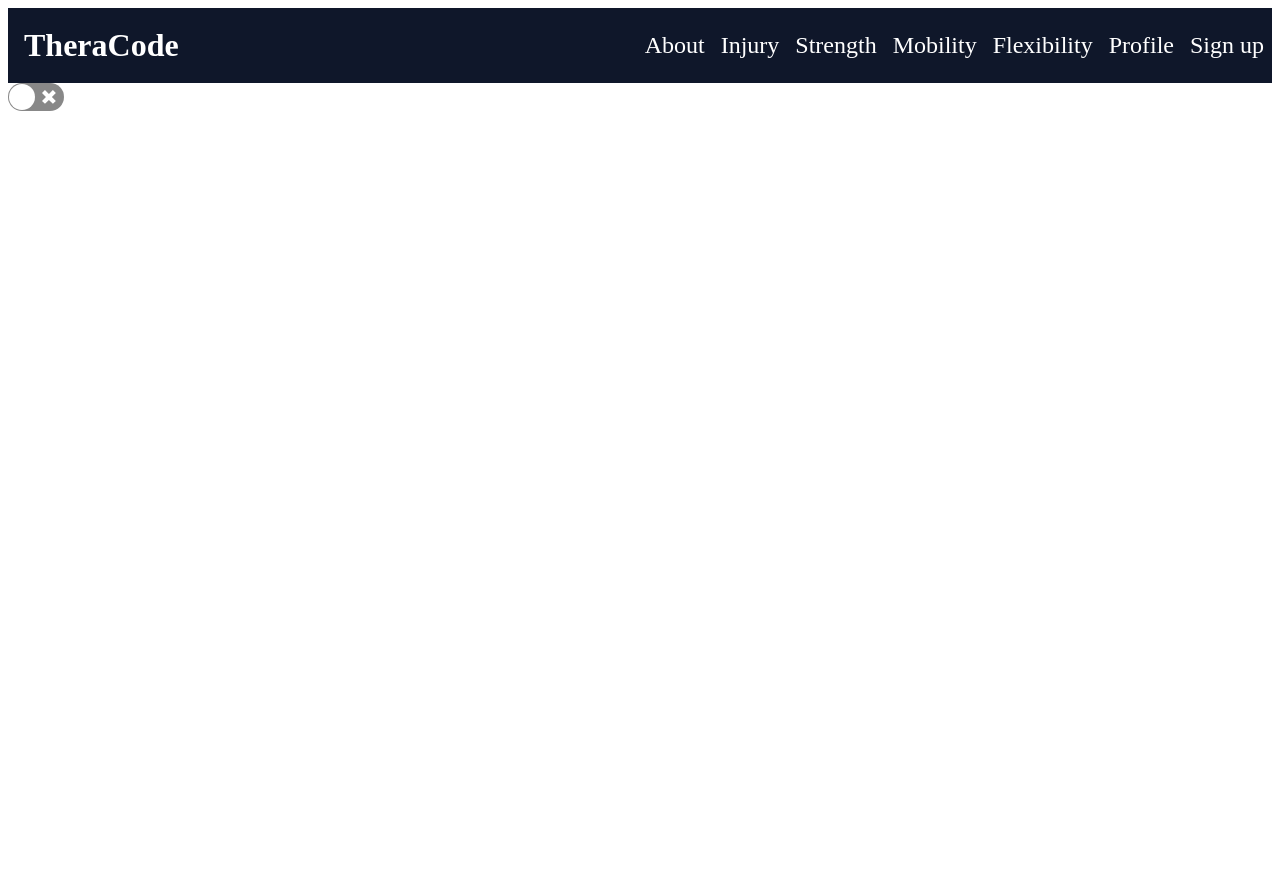
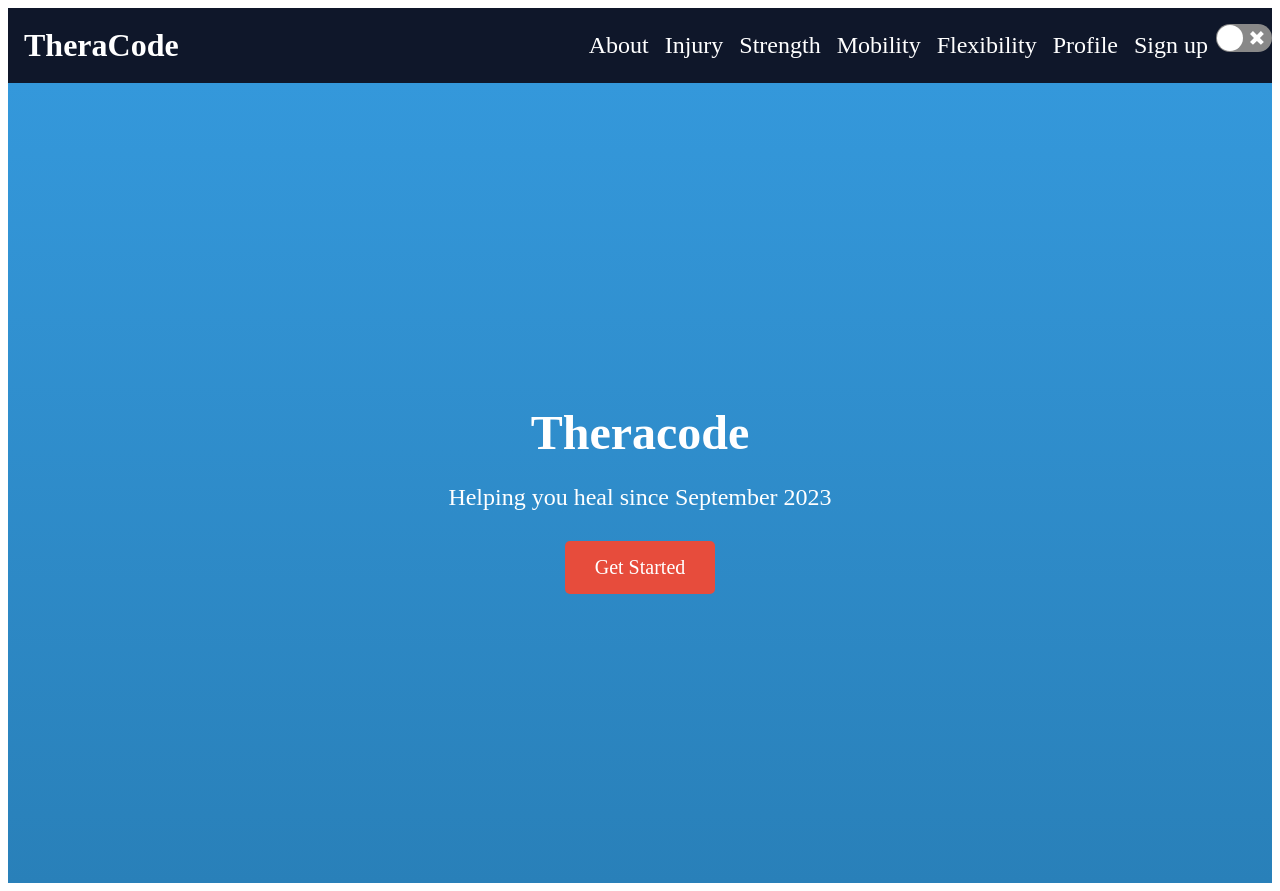
Before and after one commit to iskandervulto/TheraCode, a React (Create React App) app in the folder client/: page / in a window 1280 px wide. Before the commit the page ends 800 px from the top, so only its background shows below. Built offline with nearby package versions, Linux system fonts and the light colour scheme.

Commit message:
One last hail mary

```diff
--- a/client/src/components/App.js
+++ b/client/src/components/App.js
@@ -29,7 +29,6 @@ const toggleTheme = () => {
   <ThemeContext.Provider value={{ theme, toggleTheme }}>
     <div className="App" id={theme}>
     <NavBar />
-    <ReactSwitch onChange={toggleTheme} checked={theme === "dark"}/>
     <Routes>
       <Route path="/" element={<Home />} />
       <Route path="/about" element={<About />} />
--- a/client/src/components/NavBar.js
+++ b/client/src/components/NavBar.js
@@ -1,10 +1,14 @@
-import React, { useState } from 'react';
+import React, { useState, useContext } from 'react';
 import { NavLink, Link } from "react-router-dom"
+import { ThemeContext } from './App';
+import ReactSwitch from 'react-switch';
 import "./NavBar.css"
 
 const NavBar = () => {
 
   const [menuOpen, setMenuOpen] = useState(false)
+
+  const { theme, toggleTheme } = useContext(ThemeContext)
 
   return (
     <nav>
@@ -36,6 +40,9 @@ const NavBar = () => {
         <li>
           <NavLink to="/signup">Sign up</NavLink>
         </li>
+        <li>
+        <ReactSwitch onChange={toggleTheme} checked={theme === "dark"}/>
+        </li>
       </ul>
     </nav>
   )
--- /dev/null
+++ b/client/src/components/ProgressBar.css
@@ -0,0 +1,10 @@
+.progress-bar {
+    width: 100%;
+    height: 20px;
+    background-color: #ccc;
+  }
+
+  .progress-bar-fill {
+    height: 100%;
+    background-color: #007bff;
+  }
--- /dev/null
+++ b/client/src/components/ProgressBar.js
@@ -0,0 +1,14 @@
+import React from 'react';
+import { useSpring, animated } from 'react-spring';
+
+const ProgressBar = ({ progress }) => {
+  const width = useSpring({ width: `${progress}%` });
+
+  return (
+    <div className="progress-bar">
+      <animated.div className="progress-bar-fill" style={width} />
+    </div>
+  );
+};
+
+export default ProgressBar;
--- a/client/src/components/SignUpForm.js
+++ b/client/src/components/SignUpForm.js
@@ -1,12 +1,14 @@
 import React, { useState, useEffect } from 'react';
 import InjuryDropdownOptions from './InjuryDropDownOptions';
 import DropdownOptions from './DropdownOptions';
+import ProgressBar from './ProgressBar';
 
 function SignUpForm() {
   const [formData, setFormData] = useState({
     username: '',
     password: '',
   });
+
 
   const [injuryId, setInjuryId] = useState(0);
   const [strengtheningId, setStrengtheningId] = useState(0);
@@ -106,7 +108,7 @@ function SignUpForm() {
 
 
   return (
-    <div>
+    <div className='All-container'>
       <h2>Sign Up</h2>
       <form onSubmit={handleSubmit}>
         <div>
--- a/client/src/components/pages/About.js
+++ b/client/src/components/pages/About.js
@@ -1,12 +1,20 @@
-import React from 'react'
+import React from 'react';
+import './styles/About.css';
 
 const About = () => {
   return (
-    <>
-    <header>Theracode</header>
+    <div className="about-page">
+      <div className="about-content">
+        <h1>About TheraCode</h1>
+        <p>
+          Theracode was inspired by my dislocating my shoulder Labor Day Weekend 2023. I'm lucky to say that this was the worst injury I'd ever gotten in my life.
+        </p>
+        <p>
+          This is also in loving memory of my late grandfather, Michael Yaldwyn Banks, 1/17/1908 - 9/17/2023. Remeber to always love your loved ones.
+        </p>
+      </div>
+    </div>
+  );
+};
 
-    </>
-  )
-}
-
-export default About
+export default About;
--- a/client/src/components/pages/Home.js
+++ b/client/src/components/pages/Home.js
@@ -1,11 +1,17 @@
-import React from 'react'
+import React from 'react';
+
+import "./styles/Home.css"
 
 const Home = () => {
   return (
-    <div>
+    <div className="landing">
+      <header className="landing-header">
+        <h1 className="landing-title">Theracode</h1>
+        <p className="landing-description">Helping you heal since September 2023</p>
+        <a href="/signup" className="cta-button">Get Started</a>
+      </header>
+    </div>
+  );
+};
 
-    </div>
-  )
-}
-
-export default Home
+export default Home;
--- /dev/null
+++ b/client/src/components/pages/styles/About.css
@@ -0,0 +1,20 @@
+
+.about-page {
+    background: linear-gradient(to bottom, #3498db, #2980b9);
+    color: black;
+    padding: 20px;
+  }
+
+  .about-content {
+    max-width: 800px;
+    margin: 0 auto;
+    padding: 20px;
+    border-radius: 10px;
+    background-color: rgba(243, 239, 239, 0.5);
+
+  }
+
+ #dark .about-content{
+    color: white;
+    background-color: rgba(0, 0, 0, 0.5);
+ }
--- a/client/src/components/pages/styles/AllPages.css
+++ b/client/src/components/pages/styles/AllPages.css
@@ -1,4 +1,5 @@
 .All-container {
+    background: linear-gradient(to bottom, #3498db, #2980b9);
     border: 1px solid #ccc;
     padding: 10px;
     margin: 10px;
--- /dev/null
+++ b/client/src/components/pages/styles/Home.css
@@ -0,0 +1,41 @@
+
+
+.landing {
+    background: linear-gradient(to bottom, #3498db, #2980b9);
+    color: #fff;
+    text-align: center;
+    height: 100vh;
+    display: flex;
+    flex-direction: column;
+    align-items: center;
+    justify-content: center;
+  }
+
+  .landing-header {
+    max-width: 600px;
+  }
+
+  .landing-title {
+    font-size: 48px;
+    margin-bottom: 20px;
+  }
+
+  .landing-description {
+    font-size: 24px;
+    margin-bottom: 30px;
+  }
+
+  .cta-button {
+    display: inline-block;
+    background-color: #e74c3c;
+    color: #fff;
+    font-size: 20px;
+    padding: 15px 30px;
+    text-decoration: none;
+    border-radius: 5px;
+    transition: background-color 0.2s;
+  }
+
+  .cta-button:hover {
+    background-color: #c0392b;
+  }
```
